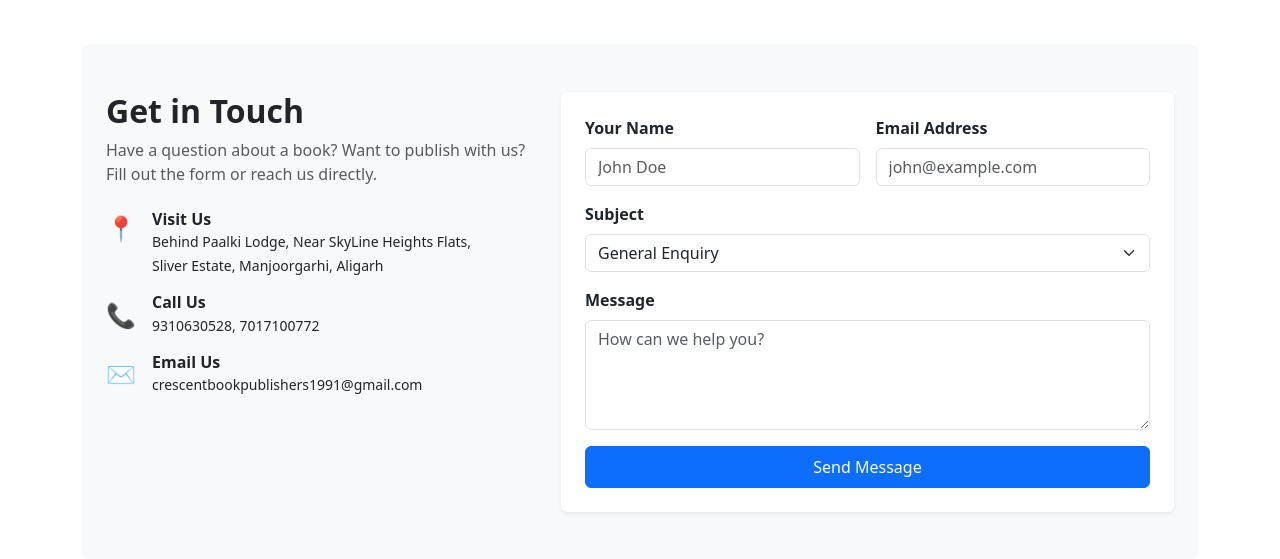
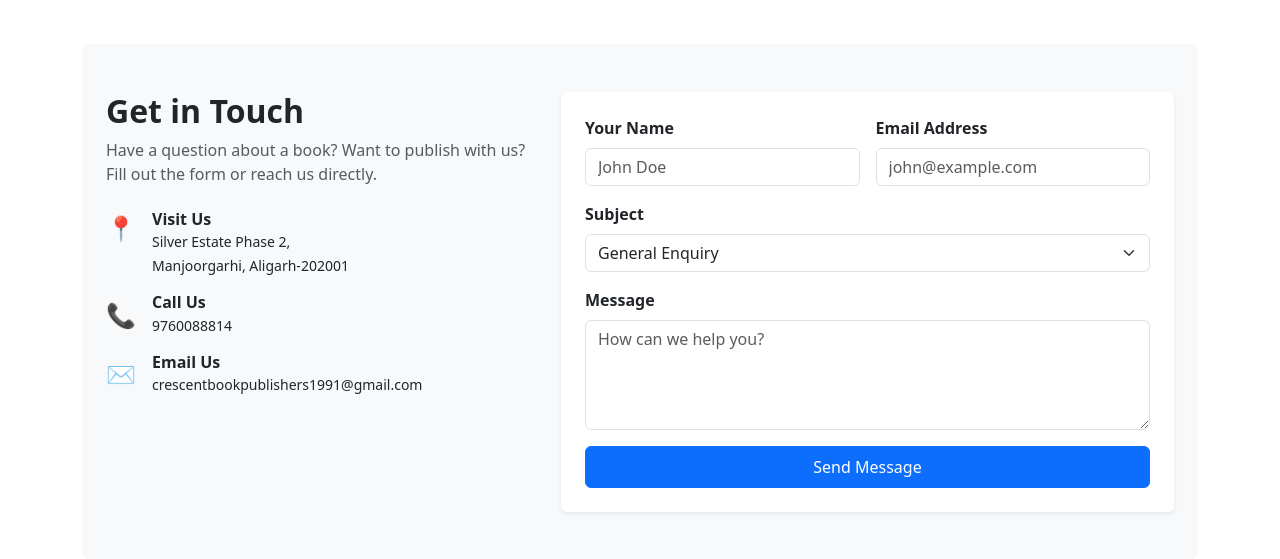
Before and after one commit to 012arish/crescent-books, a Flask app: page / in a window 1280 px wide. Shown: the part 1604-2163 px from the top of the page. Run offline with Flask 3, Linux system fonts and the light colour scheme; data comes from the database, SQL or seed files in the repository.

Commit message:
Update index.html

```diff
--- a/templates/index.html
+++ b/templates/index.html
@@ -153,14 +153,14 @@
                         <div class="fs-4 text-primary me-3">📍</div>
                         <div>
                             <h6 class="fw-bold mb-0">Visit Us</h6>
-                            <small>Behind Paalki Lodge, Near SkyLine Heights Flats,<br>Sliver Estate, Manjoorgarhi, Aligarh</small>
+                            <small>Silver Estate Phase 2,<br>Manjoorgarhi, Aligarh-202001</small>
                         </div>
                     </div>
                     <div class="d-flex align-items-center mb-3">
                         <div class="fs-4 text-primary me-3">📞</div>
                         <div>
                             <h6 class="fw-bold mb-0">Call Us</h6>
-                            <small>9310630528, 7017100772</small>
+                            <small>9760088814</small>
                         </div>
                     </div>
                     <div class="d-flex align-items-center">
```
